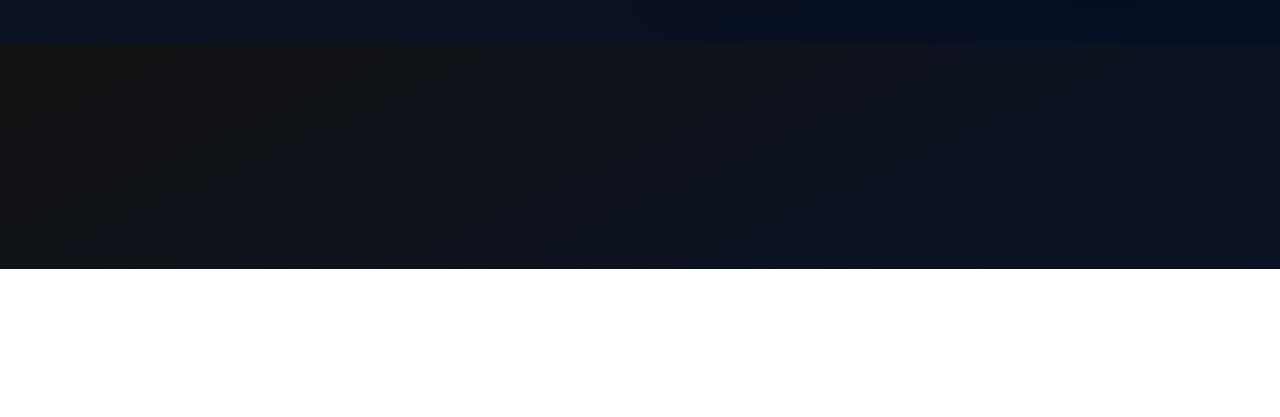
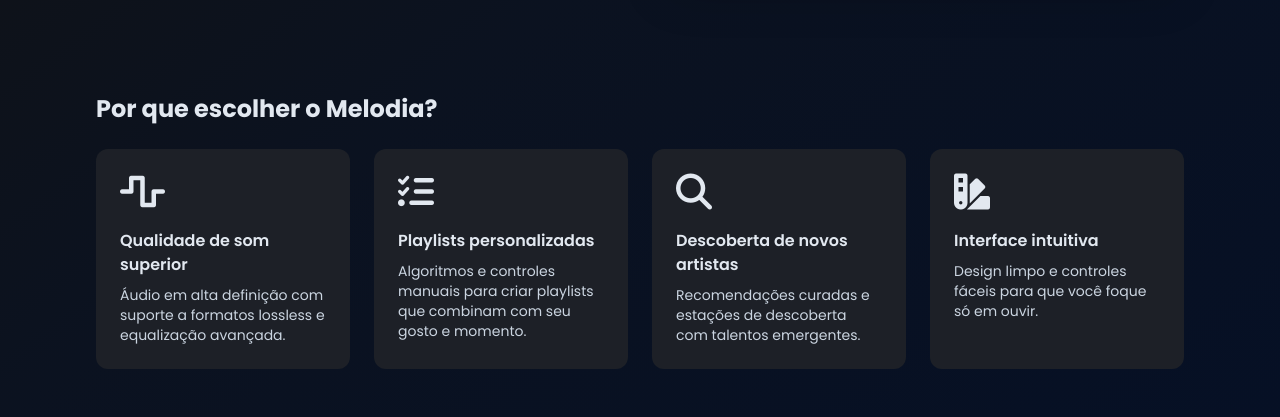
Before and after one commit to jopedrofigueiredo/AppMelodia, a plain HTML site: page index.html in a window 1280 px wide. Shown: the part 531-948 px from the top of the page. Before the commit the page ends 800 px from the top, so only its background shows below. Drawn offline with nearby package versions, Linux system fonts and the light colour scheme; a small style sheet from the web is missing.

Commit message:
seção de apresentação

```diff
--- a/index.html
+++ b/index.html
@@ -96,6 +96,36 @@
     </section>
 
 
+    <section id="apresentacao" class="max-w-6xl mx-auto px-6 lg:px-8 py-12">
+      <h2 class="text-2xl font-bold mb-6">Por que escolher o Melodia?</h2>
+
+      <div class="grid grid-cols-1 sm:grid-cols-2 lg:grid-cols-4 gap-6">
+        <div class="p-6 rounded-xl bg-[#1d2027]">
+          <div class="text-4xl mb-4"><i class="fa-solid fa-wave-square"></i></div>
+          <h3 class="font-semibold">Qualidade de som superior</h3>
+          <p class="text-slate-300 text-sm mt-2">Áudio em alta definição com suporte a formatos lossless e equalização avançada.</p>
+        </div>
+
+        <div class="p-6 rounded-xl bg-[#1d2027]">
+          <div class="text-4xl mb-4"><i class="fa-solid fa-list-check"></i></div>
+          <h3 class="font-semibold">Playlists personalizadas</h3>
+          <p class="text-slate-300 text-sm mt-2">Algoritmos e controles manuais para criar playlists que combinam com seu gosto e momento.</p>
+        </div>
+
+        <div class="p-6 rounded-xl bg-[#1d2027]">
+          <div class="text-4xl mb-4"><i class="fa-solid fa-search"></i></div>
+          <h3 class="font-semibold">Descoberta de novos artistas</h3>
+          <p class="text-slate-300 text-sm mt-2">Recomendações curadas e estações de descoberta com talentos emergentes.</p>
+        </div>
+
+        <div class="p-6 rounded-xl bg-[#1d2027]">
+          <div class="text-4xl mb-4"><i class="fa-solid fa-swatchbook"></i></div>
+          <h3 class="font-semibold">Interface intuitiva</h3>
+          <p class="text-slate-300 text-sm mt-2">Design limpo e controles fáceis para que você foque só em ouvir.</p>
+        </div>
+      </div>
+    </section>
+
 
 
 </body>
```
